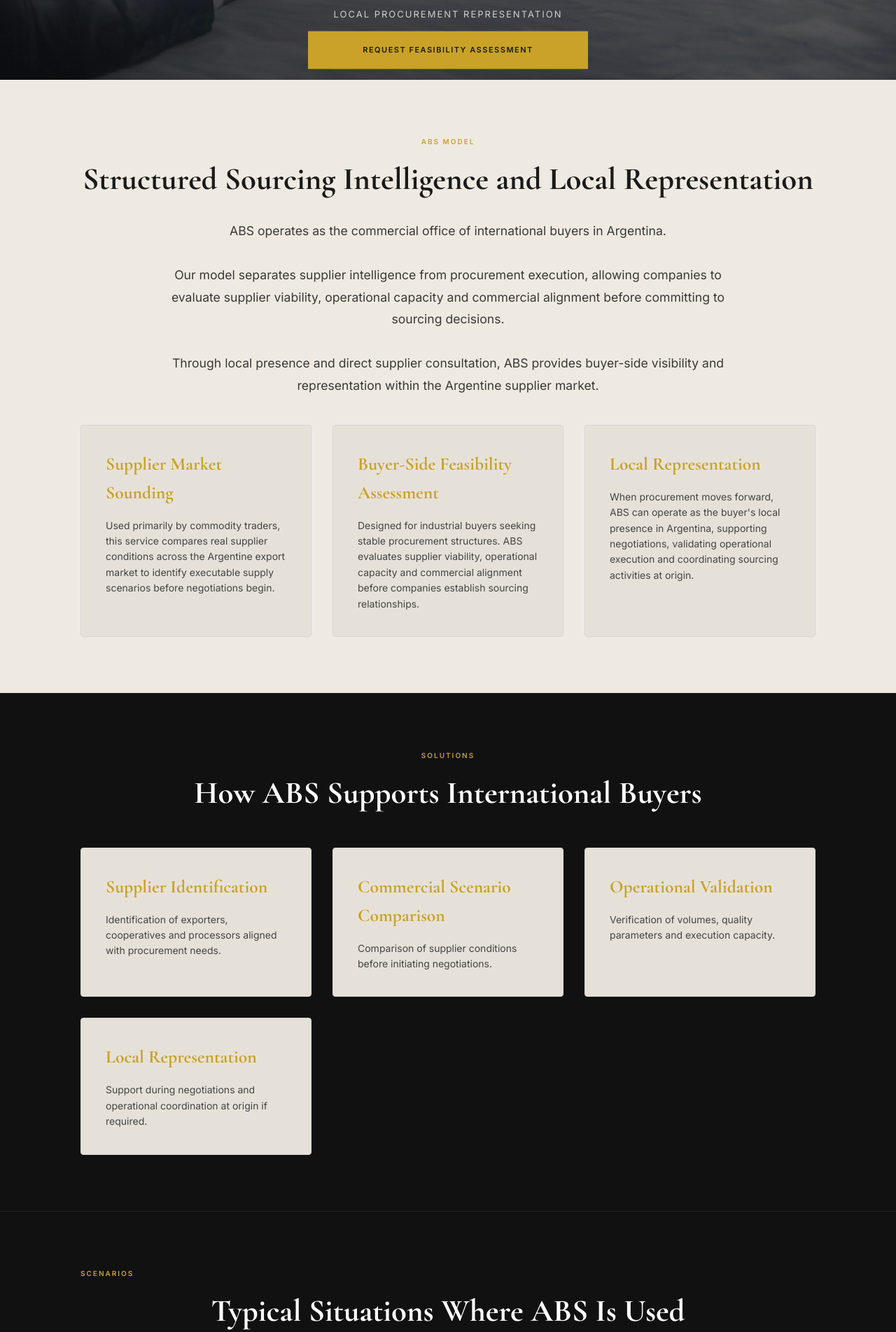
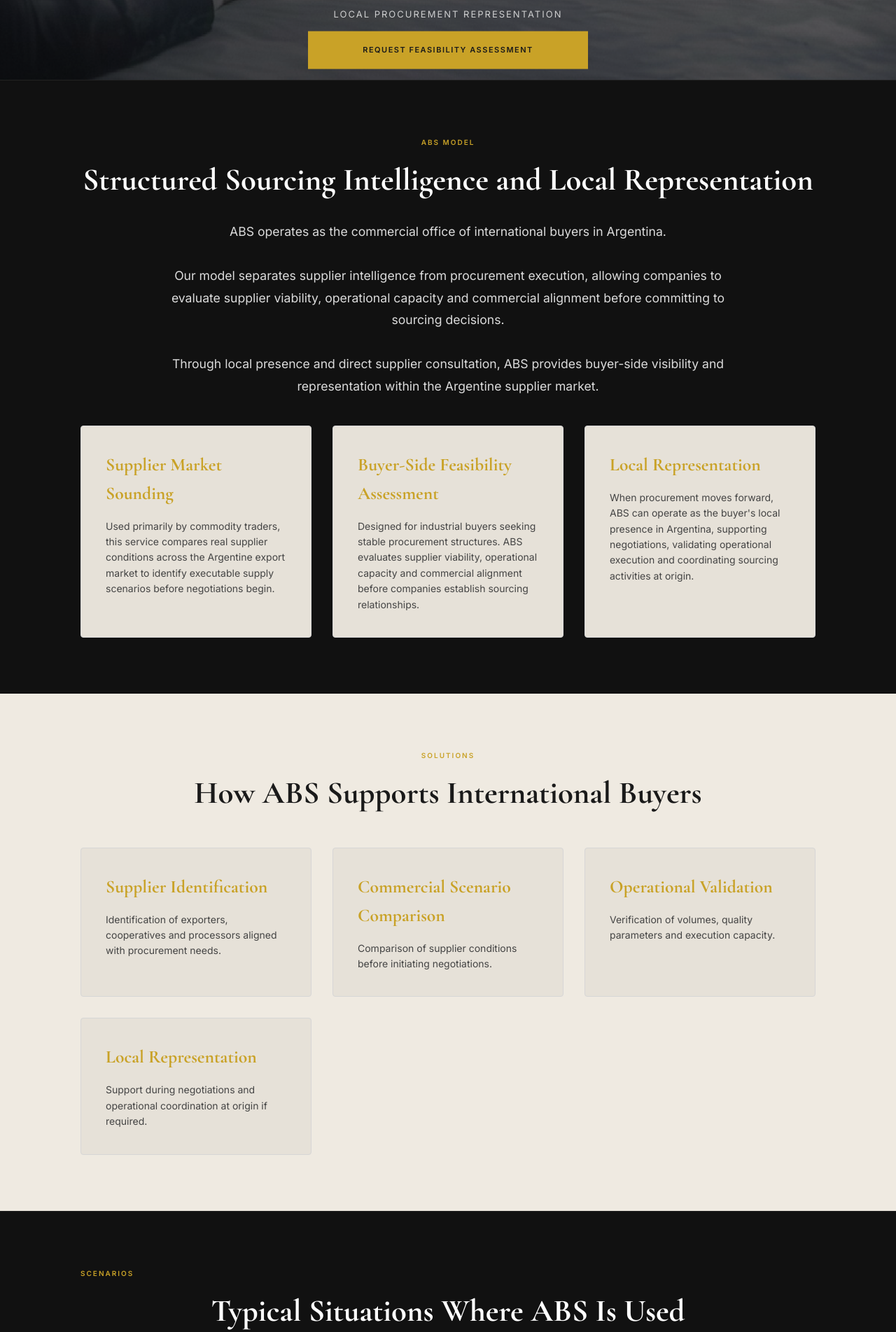
Before and after one commit to agentagrobazan-debug/Absrepresentative-, a plain HTML site: page companies.html in a window 1280 px wide. Shown: the part 555-2458 px from the top of the page at 70% size. Drawn offline with nearby package versions, Linux system fonts and the light colour scheme.

Commit message:
Update companies.html

```diff
--- a/companies.html
+++ b/companies.html
@@ -1,4 +1,3 @@
-
 <!DOCTYPE html>
 <html lang="en">
 <head>
@@ -176,7 +175,7 @@
         </div>
     </header>
 
-    <section id="abs-model">
+    <section id="abs-model" class="section-dark">
         <div class="container text-center">
             <span class="label">ABS Model</span>
             <h2>Structured Sourcing Intelligence and Local Representation</h2>
@@ -202,7 +201,7 @@
         </div>
     </section>
 
-    <section id="services-companies" class="section-dark">
+    <section id="services-companies">
         <div class="container text-center">
             <span class="label">Solutions</span>
             <h2>How ABS Supports International Buyers</h2>
```
